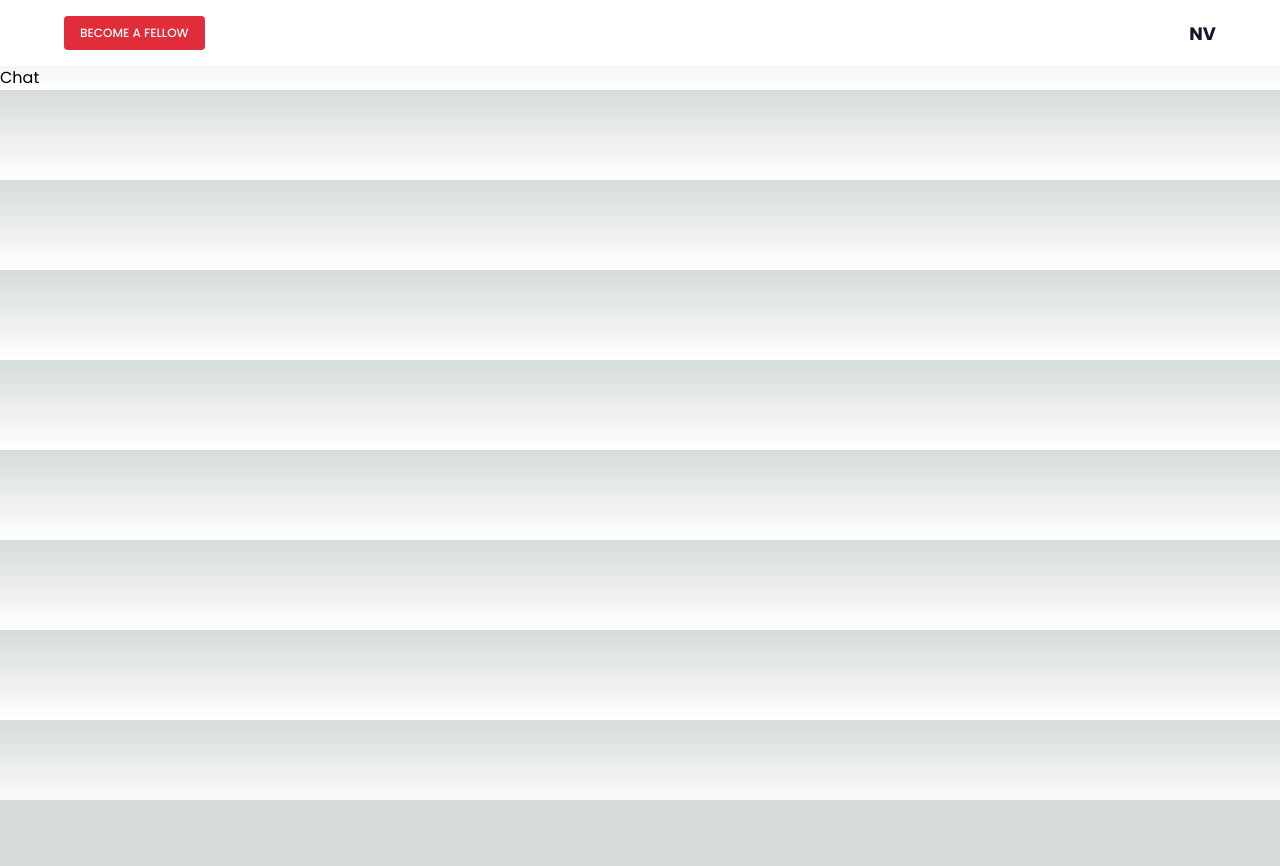
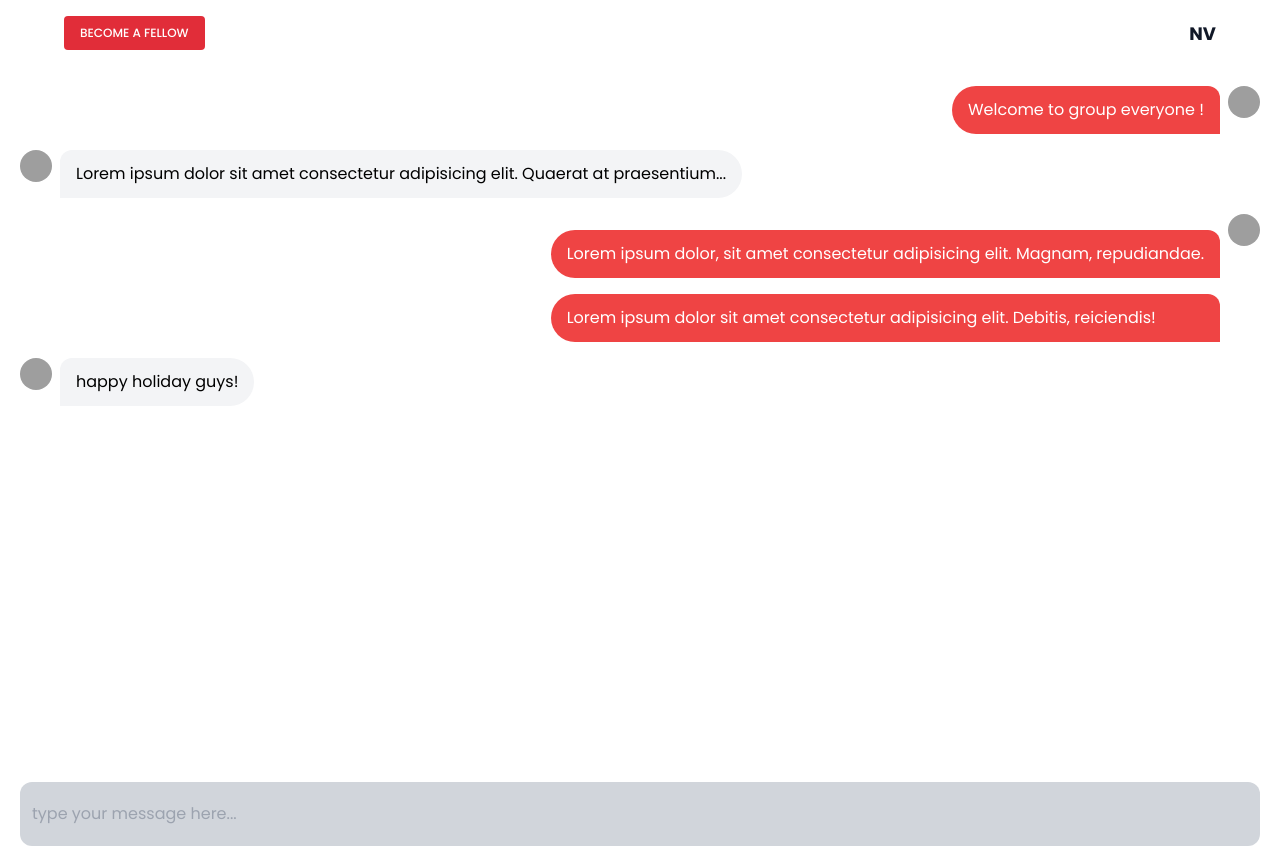
Before and after one commit to Krishiv-Thakuria/Next-Voters, a Next.js app: page /chat in a window 1280 px wide. Before the commit the page ends 800 px from the top, so only its background shows below. Built offline with nearby package versions, Linux system fonts and the light colour scheme; grey boxes are pictures that could not be loaded.

Commit message:
set up basic chat view

```diff
--- a/app/chat/page.tsx
+++ b/app/chat/page.tsx
@@ -1,9 +1,123 @@
-import React from 'react'
+"use client";
+import React from "react";
+
+const users = [
+  {
+    name: "Luis1994",
+    message: "Pick me at 9:00 Am",
+    img: "https://source.unsplash.com/_7LbC5J-jw4/600x600",
+    active: false,
+  },
+  {
+    name: "Everest Trip 2021",
+    message: "Hi Sam, Welcome",
+    img: "https://source.unsplash.com/otT2199XwI8/600x600",
+    active: false,
+  },
+  {
+    name: "MERN Stack",
+    message: "Lusi : Thanks Everyone",
+    img: "https://source.unsplash.com/L2cxSuKWbpo/600x600",
+    active: true,
+  },
+  {
+    name: "Javascript Indonesia",
+    message: "Evan : some one can fix this",
+    img: "https://source.unsplash.com/vpOeXr5wmR4/600x600",
+    active: false,
+  },
+  {
+    name: "Javascript Indonesia",
+    message: "Evan : some one can fix this",
+    img: "https://source.unsplash.com/vpOeXr5wmR4/600x600",
+    active: false,
+  },
+];
+
+const messages = [
+  {
+    from: "me",
+    text: "Welcome to group everyone !",
+    img: "https://source.unsplash.com/vpOeXr5wmR4/600x600",
+  },
+  {
+    from: "other",
+    text: "Lorem ipsum dolor sit amet consectetur adipisicing elit. Quaerat at praesentium...",
+    img: "https://source.unsplash.com/vpOeXr5wmR4/600x600",
+  },
+  {
+    from: "me",
+    text: [
+      "Lorem ipsum dolor, sit amet consectetur adipisicing elit. Magnam, repudiandae.",
+      "Lorem ipsum dolor sit amet consectetur adipisicing elit. Debitis, reiciendis!",
+    ],
+    img: "https://source.unsplash.com/vpOeXr5wmR4/600x600",
+  },
+  {
+    from: "other",
+    text: "happy holiday guys!",
+    img: "https://source.unsplash.com/vpOeXr5wmR4/600x600",
+  },
+];
 
 const Chat = () => {
   return (
-    <div>Chat</div>
-  )
+    <div className="w-screen h-screen flex flex-col">
+      <div className="flex flex-row flex-1 bg-white overflow-hidden">
+        <div className="w-full px-5 flex flex-col h-full">
+          <div className="flex-1 overflow-y-auto">
+            <div className="flex flex-col mt-5">
+              {messages.map((msg, idx) =>
+                msg.from === "me" ? (
+                  <div key={idx} className="flex justify-end mb-4">
+                    <div>
+                      {Array.isArray(msg.text) ? (
+                        msg.text.map((t, i) => (
+                          <div
+                            key={i}
+                            className="mt-4 mr-2 py-3 px-4 bg-red-500 rounded-bl-3xl rounded-tl-3xl rounded-tr-xl text-white"
+                          >
+                            {t}
+                          </div>
+                        ))
+                      ) : (
+                        <div className="mr-2 py-3 px-4 bg-red-500 rounded-bl-3xl rounded-tl-3xl rounded-tr-xl text-white">
+                          {msg.text}
+                        </div>
+                      )}
+                    </div>
+                    <img
+                      src={msg.img}
+                      className="object-cover h-8 w-8 rounded-full"
+                      alt="me"
+                    />
+                  </div>
+                ) : (
+                  <div key={idx} className="flex justify-start mb-4">
+                    <img
+                      src={msg.img}
+                      className="object-cover h-8 w-8 rounded-full"
+                      alt="other"
+                    />
+                    <div className="ml-2 py-3 px-4 bg-gray-100 rounded-br-3xl rounded-tr-3xl rounded-tl-xl text-black">
+                      {msg.text}
+                    </div>
+                  </div>
+                )
+              )}
+            </div>
+          </div>
+          <div className="py-5 flex-shrink-0">
+            <input
+              className="w-full bg-gray-300 py-5 px-3 rounded-xl"
+              type="text"
+              placeholder="type your message here..."
+            />
+          </div>
+        </div>
+      </div>
+    </div>
+  );
 }
 
-export default Chat
+export default Chat;
```
